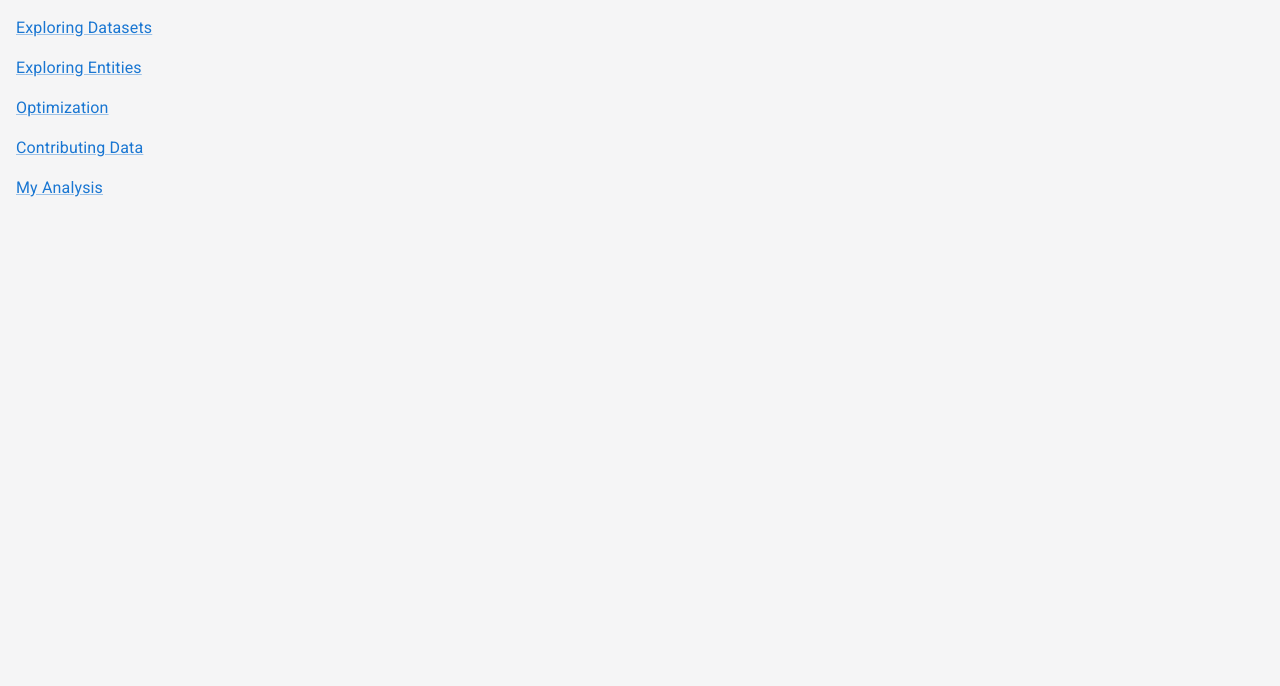
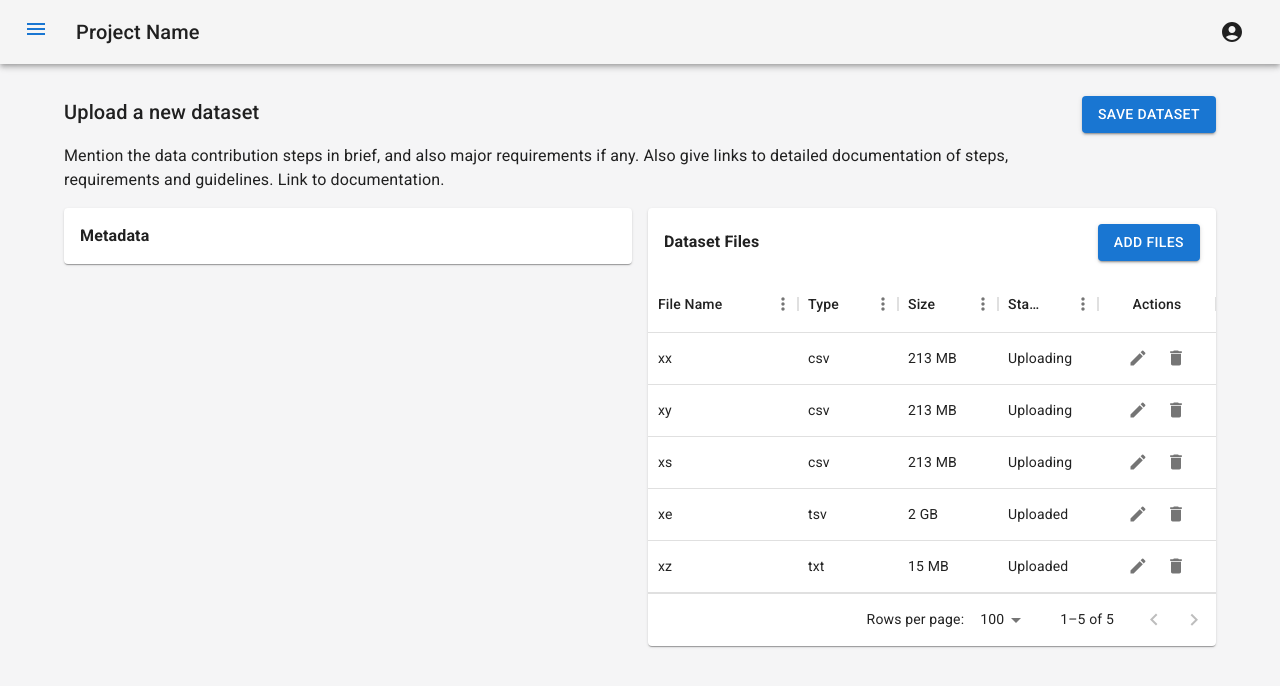
Before and after one commit to strudel-science/strudel-kit, a React (Create React App) app: page /contributing-data/new in a window 1280 px wide. Before the commit this address led to /. Shown: the top 686 px of the page. Built offline with nearby package versions, Linux system fonts and the light colour scheme.

Commit message:
Add page for adding a new contributed dataset

```diff
--- a/src/app/App.tsx
+++ b/src/app/App.tsx
@@ -25,6 +25,7 @@ import { MyDataInputs } from './my-analysis/DataInputs';
 import { MyAnalysisSettings } from './my-analysis/MyAnalysisSettings';
 import { RunningMyAnalysis } from './my-analysis/Running';
 import { MyResults } from './my-analysis/Results';
+import { NewDataset } from './contributing-data/NewDataset';
 
 /**
  * TODO: Add more comments...
@@ -146,6 +147,10 @@ const router = createBrowserRouter([
       {
         path: 'portal',
         element: <ContributorPortal />
+      },
+      {
+        path: 'new',
+        element: <NewDataset />
       }
     ]
   },
--- a/src/app/contributing-data/ContributorPortal.tsx
+++ b/src/app/contributing-data/ContributorPortal.tsx
@@ -30,12 +30,12 @@ export const ContributorPortal: React.FC = () => {
     >
       <Stack>
         <Stack direction="row" justifyContent="space-between" alignItems="center">
-          <Typography>
+          <Typography variant="h6" component="h1">
             Your Dataset Uploads
           </Typography>
-          <Link component={RouterLink} to="/contributing-data/portal">
+          <Link component={RouterLink} to="/contributing-data/new">
             <Button variant="contained">
-              Upload Dataset
+              New Dataset
             </Button>
           </Link>
         </Stack>
--- /dev/null
+++ b/src/app/contributing-data/NewDataset.tsx
@@ -0,0 +1,163 @@
+import { AppBar, Link, IconButton, Toolbar, Typography, Container, Paper, Stack, Box, Grid, TextField, Button } from '@mui/material';
+import React, { useEffect, useState } from 'react';
+import EditIcon from '@mui/icons-material/Edit';
+import DeleteIcon from '@mui/icons-material/Delete';
+import { Link as RouterLink } from 'react-router-dom';
+import * as d3 from 'd3-fetch';
+import { basename } from '../App';
+import { DataGrid } from '../../components/DataGrid';
+import { GridActionsCellItem, GridColDef, GridRowParams } from '@mui/x-data-grid';
+
+export const NewDataset: React.FC = () => {
+  return (
+    <Container
+      maxWidth="lg"
+      sx={{
+        mt: 4
+      }}
+    >
+      <Stack>
+        <Stack direction="row" justifyContent="space-between">
+          <Stack>
+            <Typography variant="h6" component="h1">
+              Upload a new dataset
+            </Typography>
+            <Typography>
+              Mention the data contribution steps in brief, and also major requirements if any. Also give links to detailed documentation of steps, requirements and guidelines. Link to documentation.
+            </Typography>
+          </Stack>
+          <Box>
+            <Link component={RouterLink} to="/contributing-data/portal">
+              <Button variant="contained" sx={{ whiteSpace: 'nowrap' }}>
+                Save Dataset
+              </Button>
+            </Link>
+          </Box>
+        </Stack>
+        <Box>
+          <Grid container spacing={2}>
+            <Grid item md={6}>
+              <Paper>
+                <Box
+                  sx={{
+                    padding: 2
+                  }}
+                >
+                  <Typography
+                    fontWeight="bold"
+                    component="h2"
+                  >
+                    Metadata
+                  </Typography>
+                </Box>
+              </Paper>
+            </Grid>
+            <Grid item md={6}>
+              <Paper>
+                <Stack
+                  direction="row"
+                  spacing={2}
+                  alignItems="center"
+                  justifyContent="space-between"
+                  sx={{
+                    padding: 2
+                  }}
+                >
+                  <Typography
+                    fontWeight="bold"
+                    component="h2"
+                  >
+                    Dataset Files
+                  </Typography>
+                  <Button
+                    variant="contained"
+                  >
+                    Add Files
+                  </Button>
+                </Stack>
+                <DataGrid
+                  rows={files}
+                  getRowId={(row) => row.id}
+                  columns={columns}
+                  disableColumnSelector
+                  disableRowSelectionOnClick
+                />
+              </Paper>
+            </Grid>
+          </Grid>
+        </Box>
+      </Stack>
+    </Container>
+  );
+}
+
+const files = [
+  {
+    id: 0,
+    filename: 'xx',
+    type: 'csv',
+    size: '213 MB',
+    status: 'Uploading'
+  },
+  {
+    id: 1,
+    filename: 'xy',
+    type: 'csv',
+    size: '213 MB',
+    status: 'Uploading'
+  },
+  {
+    id: 2,
+    filename: 'xs',
+    type: 'csv',
+    size: '213 MB',
+    status: 'Uploading'
+  },
+  {
+    id: 3,
+    filename: 'xe',
+    type: 'tsv',
+    size: '2 GB',
+    status: 'Uploaded'
+  },
+  {
+    id: 4,
+    filename: 'xz',
+    type: 'txt',
+    size: '15 MB',
+    status: 'Uploaded'
+  }
+]
+
+const columns: GridColDef[] = [
+  {
+    field: 'filename',
+    headerName: 'File Name',
+    width: 150
+  },
+  {
+    field: 'type',
+    headerName: 'Type',
+    width: 100
+  },
+  {
+    field: 'size',
+    headerName: 'Size',
+    width: 100
+  },
+  {
+    field: 'status',
+    headerName: 'Status',
+    width: 100
+  },
+  {
+    field: 'actions',
+    headerName: 'Actions',
+    type: 'actions',
+    getActions: (params: GridRowParams) => [
+      <GridActionsCellItem icon={<EditIcon/>} label="Edit" />,
+      <GridActionsCellItem icon={<DeleteIcon/>} label="Delete" />
+    ],
+    flex: 1,
+  },
+];
```
